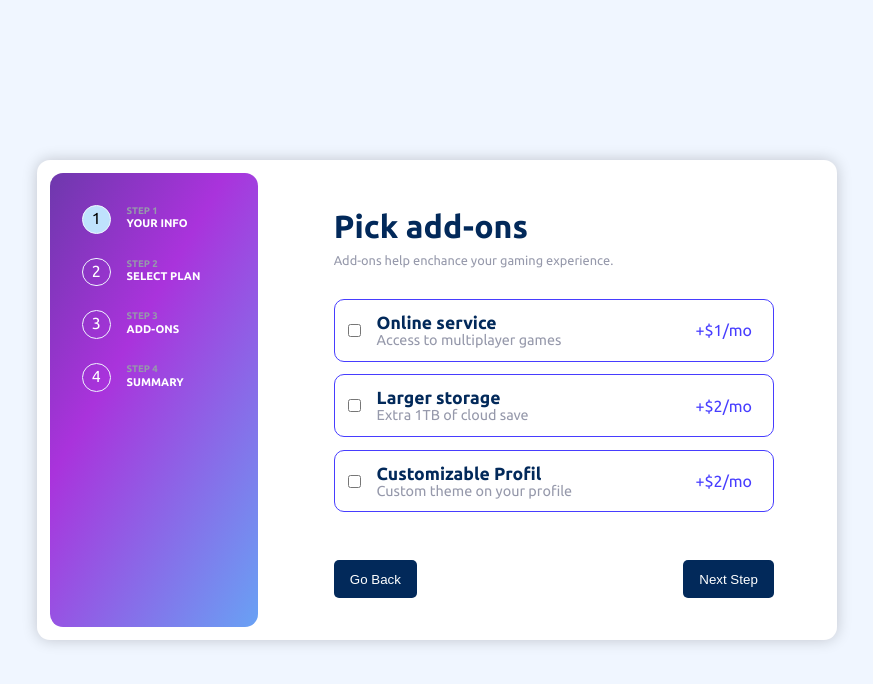
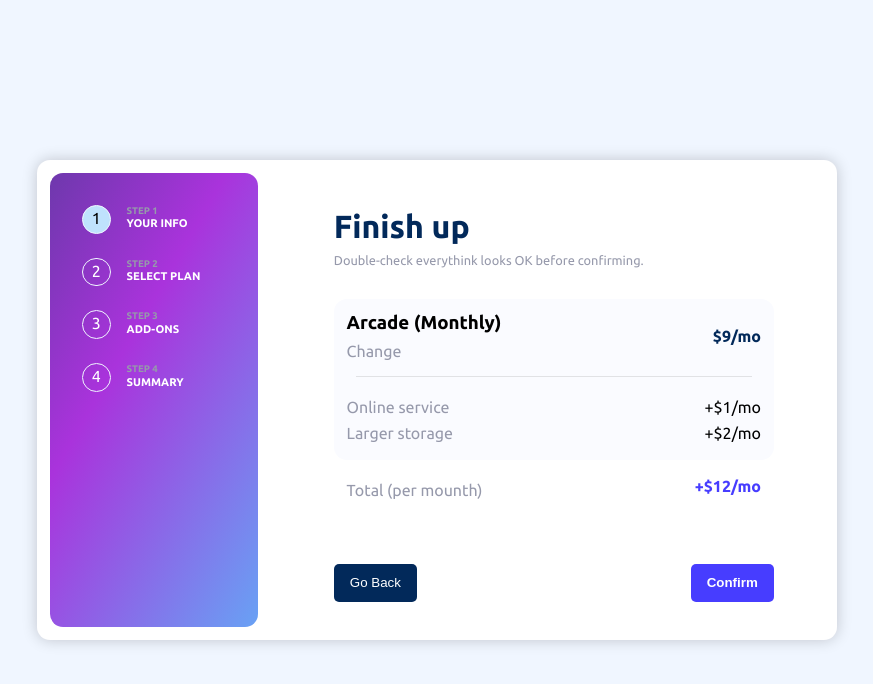
Before and after one commit to PikeHavelka/multi-step-form-main, a website: page index.html in a window 1280 px wide. Shown: the whole page, without its empty margins (203-1076 px from the left). Drawn offline with Linux system fonts and the light colour scheme.

Commit message:
created finishUp step4

```diff
--- a/index.html
+++ b/index.html
@@ -9,22 +9,21 @@
   <!-- Font -->
   <link rel="preconnect" href="https://fonts.googleapis.com">
   <link rel="preconnect" href="https://fonts.gstatic.com" crossorigin>
-  <link
-    href="https://fonts.googleapis.com/css2?family=Cinzel:wght@400;500;600;800&family=Ubuntu:wght@400;500;700&display=swap"
-    rel="stylesheet">
-  <!------------>
+  <link href="https://fonts.googleapis.com/css2?family=Cinzel:wght@400;500;600;800&family=Ubuntu:wght@400;500;700&display=swap" rel="stylesheet">
+  <!---------------->
 
-  <!-- CSS -->
-  <!-- general-->
+  <!----- CSS ----->
+  <!--- general --->
   <link rel="stylesheet" href="/styles/style.css">
 
-  <!-- left side-->
+  <!-- left side -->
   <link rel="stylesheet" href="/styles/sidebar.css">
 
   <!-- right side -->
   <link rel="stylesheet" href="/styles/personalInfo.css">
   <link rel="stylesheet" href="/styles/selectYourPlan.css">
   <link rel="stylesheet" href="/styles/pickAddOns.css">
+  <link rel="stylesheet" href="/styles/finishUp.css">
   <!---------------->
 </head>
 
@@ -224,6 +223,49 @@
         </div>
       </div>
     </div>
+
+    <!-- STEP 4 -->
+    <div class="finish-up" id="step-4">
+      <div class="header">
+        <h1>Finish up</h1>
+        <p>Double-check everythink looks OK before confirming.</p>
+      </div>
+
+      <div class="rectangle-cards">
+        <div class="arcade-card">
+          <div class="text">
+            <h3>Arcade (Monthly)</h3>
+            <p>Change</p>
+          </div>
+
+          <span class="arcade-price">$9/mo</span>
+        </div>
+
+        <div class="online-larger-card">
+          <div class="text">
+            <p>Online service</p>
+            <p>Larger storage</p>
+          </div>
+
+          <div class="prices">
+            <span class="online-service-price">+$1/mo</span>
+            <span class="larger-storage-price">+$2/mo</span>
+          </div>
+        </div>
+
+        <div class="total-card">
+          <div class="text">
+            <p>Total (per mounth)</p>
+          </div>
+
+          <span class="total-price">+$12/mo</span>
+        </div>
+
+        <div class="btns">
+          <button class="submit-btn" id="btn-go-back" onClick="goBack()">Go Back</button>
+          <button class="submit-btn-confirm" id="btn-go-next" onClick="goNext()">Confirm</button>
+        </div>
+    </div>
   </div>
 
   <script src="/scripts/script.js"></script>
--- /dev/null
+++ b/styles/finishUp.css
@@ -0,0 +1,70 @@
+.finish-up {
+  margin: 3rem auto;
+  width: 55%;
+}
+
+.finish-up .arcade-card,
+.finish-up .online-larger-card,
+.finish-up .total-card {
+  display: flex;
+  justify-content: space-between;
+  align-items: center;
+  gap: .5rem;
+
+  padding: .8rem .8rem 1.1rem .8rem;
+
+  background-color: hsl(231, 100%, 99%);
+}
+
+.finish-up .arcade-card {
+  position: relative;
+  border-top-right-radius: 13px;
+  border-top-left-radius: 13px;
+}
+
+.finish-up .arcade-card::after {
+  content: "";
+
+  position: absolute;
+  left: 50%;
+  bottom: 0;
+  transform: translateX(-50%);
+
+  width: 90%;
+
+  border-bottom: 1px solid rgba(0, 0, 0, 0.1);
+}
+
+.finish-up .online-larger-card {
+  border-bottom-right-radius: 13px;
+  border-bottom-left-radius: 13px;
+}
+
+.finish-up .total-card {
+  background-color: #FFF;
+}
+
+.finish-up .prices > * {
+  display: block;
+  padding-top: .5rem;
+}
+
+.finish-up .text p {
+  padding-top: .5rem;
+  color: var(--secondary-font);
+}
+
+.finish-up .arcade-price {
+  color: var(--general-font);
+  font-weight: bold;
+}
+
+.finish-up .total-price {
+  color: var(--border-cards);
+  font-weight: bold;
+}
+
+.finish-up .submit-btn-confirm {
+  background-color: var(--border-cards);
+  font-weight: bold;
+}
--- a/styles/pickAddOns.css
+++ b/styles/pickAddOns.css
@@ -2,6 +2,8 @@
 .pick-add-ons {
   margin: 3rem auto;
   width: 55%;
+
+  display: none;
 }
 
 .pick-add-ons .online-service-card,
```
